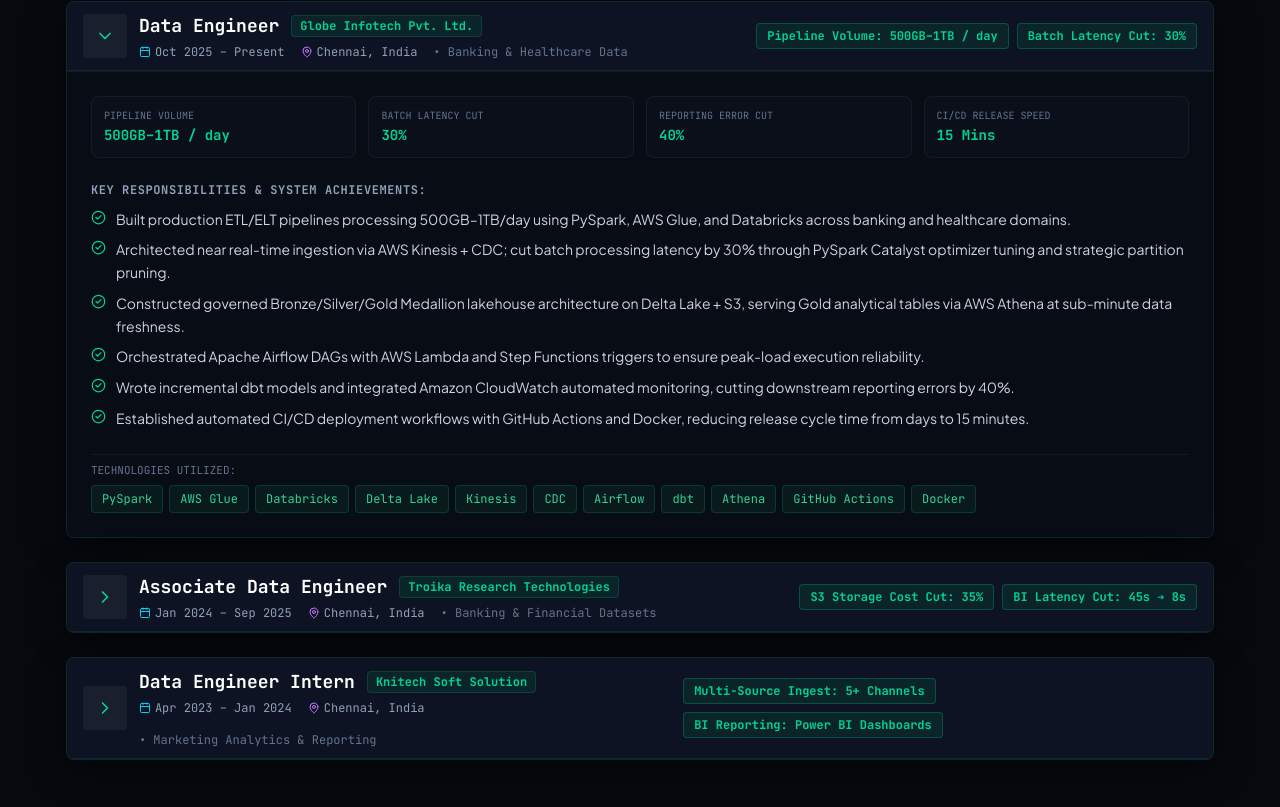
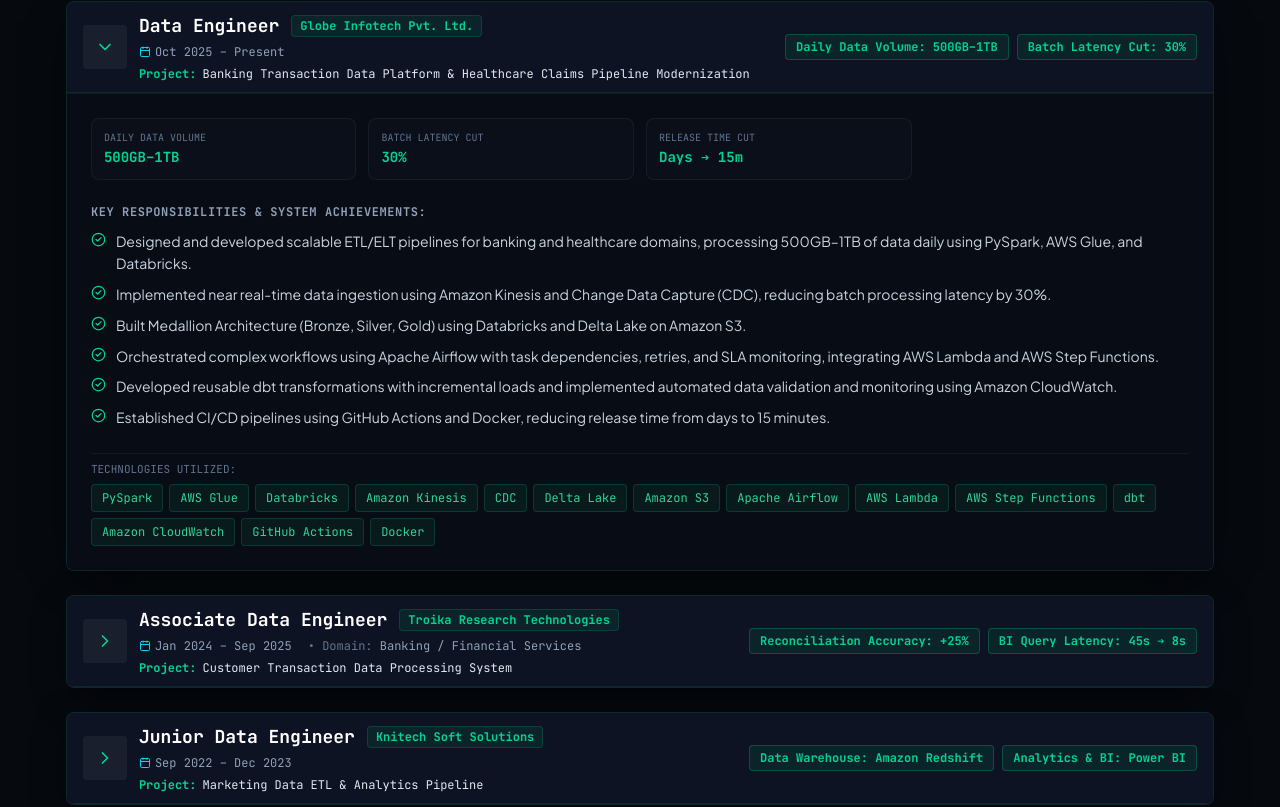
Before and after one commit to VasanthBalasubramaniyan/portfolio-new, a React (Vite) app: page / in a window 1280 px wide. Shown: the part 1260-2067 px from the top of the page. Built offline with nearby package versions, Linux system fonts and the light colour scheme.

Commit message:
Feat: Updated exp

```diff
--- a/src/components/experience.jsx
+++ b/src/components/experience.jsx
@@ -1,5 +1,5 @@
 import { useState } from 'react'
-import { Calendar, MapPin, CheckCircle2, ChevronDown, ChevronRight } from 'lucide-react'
+import { Calendar, CheckCircle2, ChevronDown, ChevronRight } from 'lucide-react'
 
 export default function Experience() {
   const [expandedId, setExpandedId] = useState(0)
@@ -10,63 +10,65 @@ export default function Experience() {
       role: 'Data Engineer',
       company: 'Globe Infotech Pvt. Ltd.',
       period: 'Oct 2025 – Present',
-      location: 'Chennai, India',
-      domain: 'Banking & Healthcare Data',
+      project: 'Banking Transaction Data Platform & Healthcare Claims Pipeline Modernization',
       impactMetrics: [
-        { label: 'Pipeline Volume', val: '500GB–1TB / day' },
+        { label: 'Daily Data Volume', val: '500GB–1TB' },
         { label: 'Batch Latency Cut', val: '30%' },
-        { label: 'Reporting Error Cut', val: '40%' },
-        { label: 'CI/CD Release Speed', val: '15 Mins' }
+        { label: 'Release Time Cut', val: 'Days ➔ 15m' }
       ],
       points: [
-        'Built production ETL/ELT pipelines processing 500GB–1TB/day using PySpark, AWS Glue, and Databricks across banking and healthcare domains.',
-        'Architected near real-time ingestion via AWS Kinesis + CDC; cut batch processing latency by 30% through PySpark Catalyst optimizer tuning and strategic partition pruning.',
-        'Constructed governed Bronze/Silver/Gold Medallion lakehouse architecture on Delta Lake + S3, serving Gold analytical tables via AWS Athena at sub-minute data freshness.',
-        'Orchestrated Apache Airflow DAGs with AWS Lambda and Step Functions triggers to ensure peak-load execution reliability.',
-        'Wrote incremental dbt models and integrated Amazon CloudWatch automated monitoring, cutting downstream reporting errors by 40%.',
-        'Established automated CI/CD deployment workflows with GitHub Actions and Docker, reducing release cycle time from days to 15 minutes.'
+        'Designed and developed scalable ETL/ELT pipelines for banking and healthcare domains, processing 500GB–1TB of data daily using PySpark, AWS Glue, and Databricks.',
+        'Implemented near real-time data ingestion using Amazon Kinesis and Change Data Capture (CDC), reducing batch processing latency by 30%.',
+        'Built Medallion Architecture (Bronze, Silver, Gold) using Databricks and Delta Lake on Amazon S3.',
+        'Orchestrated complex workflows using Apache Airflow with task dependencies, retries, and SLA monitoring, integrating AWS Lambda and AWS Step Functions.',
+        'Developed reusable dbt transformations with incremental loads and implemented automated data validation and monitoring using Amazon CloudWatch.',
+        'Established CI/CD pipelines using GitHub Actions and Docker, reducing release time from days to 15 minutes.'
       ],
-      tech: ['PySpark', 'AWS Glue', 'Databricks', 'Delta Lake', 'Kinesis', 'CDC', 'Airflow', 'dbt', 'Athena', 'GitHub Actions', 'Docker']
+      tech: ['PySpark', 'AWS Glue', 'Databricks', 'Amazon Kinesis', 'CDC', 'Delta Lake', 'Amazon S3', 'Apache Airflow', 'AWS Lambda', 'AWS Step Functions', 'dbt', 'Amazon CloudWatch', 'GitHub Actions', 'Docker']
     },
     {
       id: 1,
       role: 'Associate Data Engineer',
       company: 'Troika Research Technologies',
       period: 'Jan 2024 – Sep 2025',
-      location: 'Chennai, India',
-      domain: 'Banking & Financial Datasets',
+      project: 'Customer Transaction Data Processing System',
+      domain: 'Banking / Financial Services',
       impactMetrics: [
-        { label: 'S3 Storage Cost Cut', val: '35%' },
-        { label: 'BI Latency Cut', val: '45s ➔ 8s' },
-        { label: 'Reconciliation Accuracy', val: '+25%' }
+        { label: 'Reconciliation Accuracy', val: '+25%' },
+        { label: 'BI Query Latency', val: '45s ➔ 8s' }
       ],
       points: [
-        'Built serverless ETL pipelines for daily banking transactions using PySpark, AWS Glue, and Pandas, ingesting from PostgreSQL, MySQL, SQL Server, and REST APIs.',
-        'Scheduled resilient Apache Airflow DAGs complete with automated retry mechanisms and failure alert hooks.',
-        'Constructed Raw/Processed/Curated data lake architecture on S3 using Delta Lake + S3 Intelligent-Tiering, cutting cloud storage expenditure by 35%.',
-        'Wrote complex SQL transformations (CTEs, window functions, stored procedures) and dbt data quality tests, boosting financial reconciliation accuracy by 25%.',
-        'Tuned Amazon Redshift cluster performance via distribution/sort key optimization and WLM workload queue management, cutting BI query latency from 45s down to 8s.'
+        'Developed serverless ETL pipelines for daily banking transactions using PySpark, AWS Glue, and Pandas.',
+        'Ingested data from PostgreSQL, MySQL, Microsoft SQL Server, and REST APIs using AWS Lambda and AWS Step Functions.',
+        'Developed and scheduled Apache Airflow DAGs for automated batch ETL workflows with retry mechanisms, dependency management, and failure alerting.',
+        'Built Raw, Processed, and Curated data lake zones on Amazon S3 using Delta Lake.',
+        'Authored SQL transformations using CTEs, Window Functions, and Stored Procedures.',
+        'Implemented dbt data quality checks and schema drift detection, improving financial reconciliation accuracy by 25%.',
+        'Optimized Amazon Redshift performance using distribution keys, sort keys, and WLM configuration, reducing average BI query latency from 45 seconds to 8 seconds.',
+        'Supported Power BI reporting through optimized dimensional models and DAX measures.'
       ],
-      tech: ['PySpark', 'AWS Glue', 'S3', 'Delta Lake', 'Redshift', 'Airflow', 'dbt', 'PostgreSQL', 'MySQL', 'SQL Server']
+      tech: ['PySpark', 'AWS Glue', 'Pandas', 'PostgreSQL', 'MySQL', 'Microsoft SQL Server', 'REST APIs', 'AWS Lambda', 'AWS Step Functions', 'Apache Airflow', 'Amazon S3', 'Delta Lake', 'SQL', 'dbt', 'Amazon Redshift', 'Power BI', 'DAX']
     },
     {
       id: 2,
-      role: 'Data Engineer Intern',
-      company: 'Knitech Soft Solution',
-      period: 'Apr 2023 – Jan 2024',
-      location: 'Chennai, India',
-      domain: 'Marketing Analytics & Reporting',
+      role: 'Junior Data Engineer',
+      company: 'Knitech Soft Solutions',
+      period: 'Sep 2022 – Dec 2023',
+      project: 'Marketing Data ETL & Analytics Pipeline',
       impactMetrics: [
-        { label: 'Multi-Source Ingest', val: '5+ Channels' },
-        { label: 'BI Reporting', val: 'Power BI Dashboards' }
+        { label: 'Data Warehouse', val: 'Amazon Redshift' },
+        { label: 'Analytics & BI', val: 'Power BI' }
       ],
       points: [
-        'Built automated ETL scripts to clean and transform multi-source marketing campaign data using Python, Pandas, and NumPy.',
-        'Wrote analytical SQL queries using GROUP BY aggregations, CTEs, and window functions to evaluate campaign conversion performance.',
-        'Loaded curated datasets into Amazon Redshift data warehouse to empower cross-functional marketing analytics.',
-        'Designed and published interactive Power BI dashboards tracking key marketing campaign response and performance metrics.'
+        'Developed ETL workflows to extract, clean, and transform customer marketing campaign data from multiple structured sources into analytics-ready datasets.',
+        'Applied Python preprocessing using Pandas and NumPy to resolve missing values and duplicate records.',
+        'Wrote SQL queries using GROUP BY, CTEs, subqueries, and window functions to analyze campaign performance and customer behavior trends.',
+        'Loaded transformed datasets into Amazon Redshift, contributing to a centralized warehouse used for reporting and analytics across teams.',
+        'Performed schema validation and consistency checks to strengthen data reliability for downstream marketing analytics use cases.',
+        'Prepared analytics-ready datasets that supported a customer response prediction model for targeted marketing analysis.',
+        'Built Power BI dashboard components to visualize campaign performance and customer response metrics.'
       ],
-      tech: ['Python', 'Pandas', 'NumPy', 'SQL', 'Redshift', 'Power BI', 'DAX']
+      tech: ['Python', 'Pandas', 'NumPy', 'SQL', 'Amazon Redshift', 'Power BI']
     }
   ]
 
@@ -104,10 +106,10 @@ export default function Experience() {
                   onClick={() => setExpandedId(isExpanded ? null : exp.id)}
                   className="ide-header bg-[#0b0f19] p-4 sm:p-5 flex flex-col md:flex-row md:items-center justify-between cursor-pointer gap-3 min-h-[56px] select-none"
                 >
-                  <div className="flex items-center gap-3">
+                  <div className="flex items-start sm:items-center gap-3">
                     <button
                       aria-label="Toggle details"
-                      className="p-2 rounded bg-white/5 text-emerald-400 hover:bg-emerald-500/20 shrink-0 min-h-[44px] min-w-[44px] flex items-center justify-center"
+                      className="p-2 rounded bg-white/5 text-emerald-400 hover:bg-emerald-500/20 shrink-0 min-h-[44px] min-w-[44px] flex items-center justify-center mt-0.5 sm:mt-0"
                     >
                       {isExpanded ? <ChevronDown size={20} /> : <ChevronRight size={20} />}
                     </button>
@@ -123,23 +125,31 @@ export default function Experience() {
                           <Calendar size={12} className="text-cyan-400 shrink-0" />
                           {exp.period}
                         </span>
-                        <span className="flex items-center gap-1">
-                          <MapPin size={12} className="text-purple-400 shrink-0" />
-                          {exp.location}
+                        {exp.domain && (
+                          <span className="text-slate-400">
+                            <span className="text-slate-500">• Domain:</span> {exp.domain}
                           </span>
-                        <span className="hidden sm:inline text-slate-500">• {exp.domain}</span>
+                        )}
                       </div>
+                      {exp.project && (
+                        <div className="text-[11px] sm:text-xs font-mono text-slate-300 mt-1.5 flex flex-wrap items-baseline gap-1.5">
+                          <span className="text-emerald-400 font-semibold">Project:</span>
+                          <span className="text-slate-200">{exp.project}</span>
+                        </div>
+                      )}
                     </div>
                   </div>
 
                   {/* Impact Summary Badges */}
-                  <div className="flex flex-wrap items-center gap-1.5 sm:gap-2 pt-1 md:pt-0">
+                  {exp.impactMetrics && exp.impactMetrics.length > 0 && (
+                    <div className="flex flex-wrap items-center gap-1.5 sm:gap-2 pt-1 md:pt-0 self-start md:self-center">
                       {exp.impactMetrics.slice(0, 2).map((m, idx) => (
                         <span key={idx} className="bg-emerald-500/10 text-emerald-400 border border-emerald-500/30 px-2.5 py-1 rounded text-[11px] sm:text-xs font-mono font-bold">
                           {m.label}: {m.val}
                         </span>
                       ))}
                     </div>
+                  )}
                 </div>
 
                 {/* Expanded Content Body */}
@@ -147,7 +157,8 @@ export default function Experience() {
                   <div className="p-4 sm:p-6 space-y-4 sm:space-y-6 font-sans border-t border-white/5 bg-[#080c14]">
 
                     {/* Key Impact Stats Bar */}
-                    <div className="grid grid-cols-2 sm:grid-cols-4 gap-2.5 sm:gap-3 font-mono text-xs">
+                    {exp.impactMetrics && exp.impactMetrics.length > 0 && (
+                      <div className="grid grid-cols-2 sm:grid-cols-3 md:grid-cols-4 gap-2.5 sm:gap-3 font-mono text-xs">
                         {exp.impactMetrics.map((metric, idx) => (
                           <div key={idx} className="bg-[#0b0f19] p-2.5 sm:p-3 rounded-lg border border-white/5">
                             <div className="text-[10px] text-slate-500 uppercase truncate">{metric.label}</div>
@@ -155,6 +166,7 @@ export default function Experience() {
                           </div>
                         ))}
                       </div>
+                    )}
 
                     {/* Bullet Points List */}
                     <div className="space-y-2.5">
```
Lines whose indentation alone changed are shown as unchanged.
